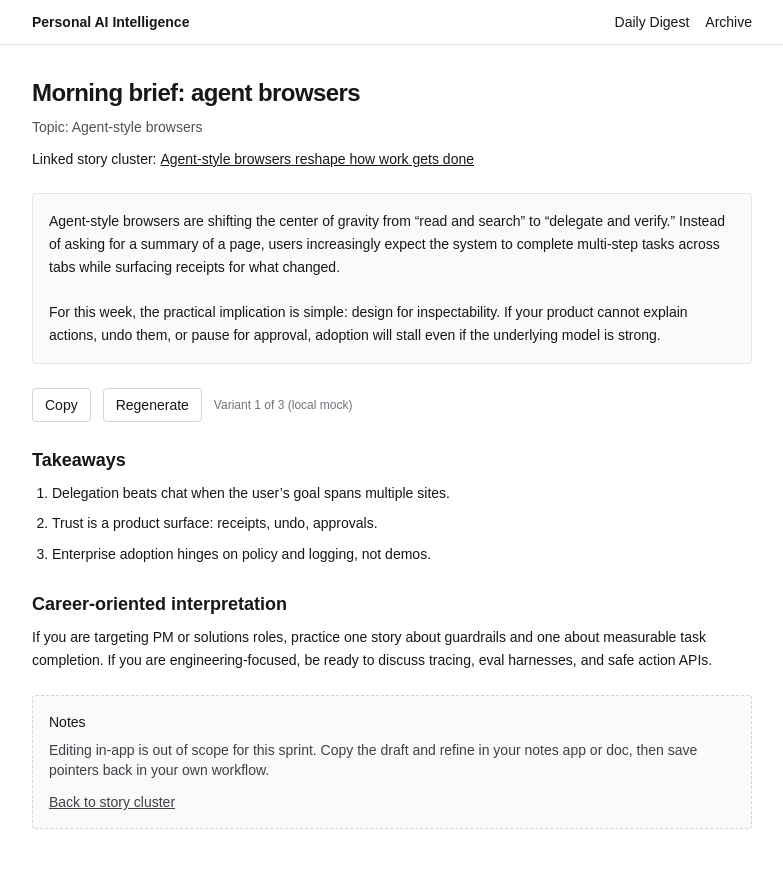
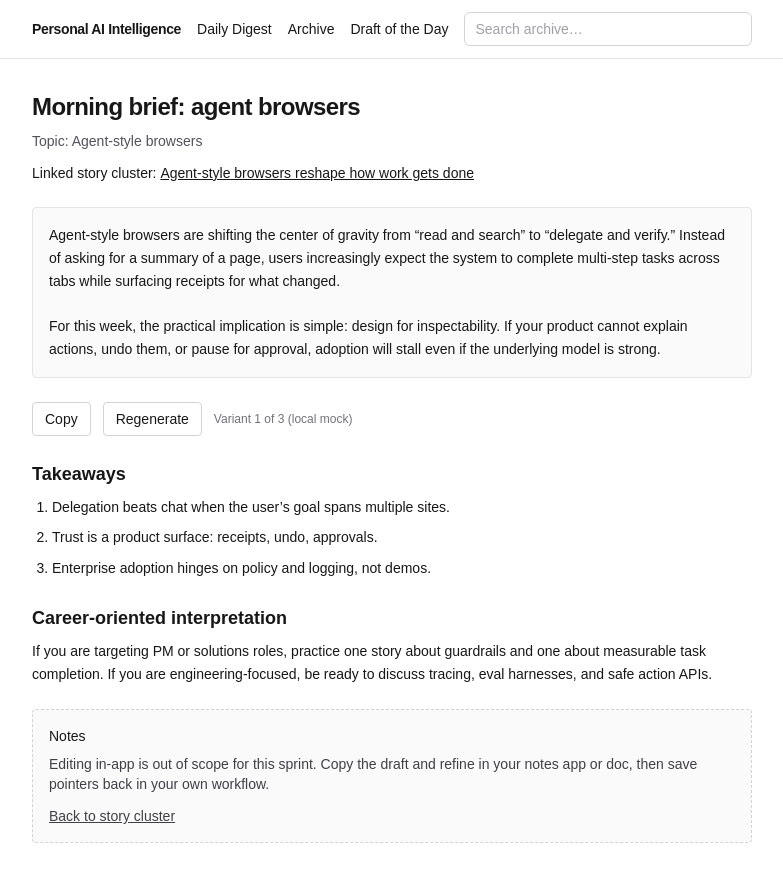
Before and after one commit to fanyang-888/personal-ai-intelligence-tool, a Next.js app: page /draft/draft-1 in a window 1280 px wide. Shown: the whole page, without its empty margins (248-1031 px from the left). Built offline with nearby package versions, Linux system fonts and the light colour scheme.

Commit message:
feat(layout): expand TopNav with draft anchor and archive search
- Links: Daily Digest, Archive, Draft of the Day (#draft-of-the-day)
- Client TopNavSearch submits to /archive with q query param

Made-with: Cursor

```diff
--- /dev/null
+++ b/components/layout/top-nav-search.tsx
@@ -0,0 +1,37 @@
+"use client";
+
+import { useRouter } from "next/navigation";
+import { FormEvent, useState } from "react";
+import { SearchBar } from "@/components/shared/search-bar";
+
+export function TopNavSearch() {
+  const [q, setQ] = useState("");
+  const router = useRouter();
+
+  function handleSubmit(e: FormEvent<HTMLFormElement>) {
+    e.preventDefault();
+    const trimmed = q.trim();
+    const url = trimmed
+      ? `/archive?q=${encodeURIComponent(trimmed)}`
+      : "/archive";
+    router.push(url);
+  }
+
+  return (
+    <form
+      onSubmit={handleSubmit}
+      className="flex w-full min-w-0 max-w-[220px] flex-1 sm:max-w-xs"
+      role="search"
+      aria-label="Site search"
+    >
+      <SearchBar
+        value={q}
+        onChange={setQ}
+        id="nav-search"
+        compact
+        placeholder="Search archive…"
+        className="mb-0 w-full"
+      />
+    </form>
+  );
+}
--- a/components/layout/top-nav.tsx
+++ b/components/layout/top-nav.tsx
@@ -1,22 +1,36 @@
 import Link from "next/link";
+import { TopNavSearch } from "@/components/layout/top-nav-search";
 
-const linkClass = "text-sm font-medium text-foreground underline-offset-4 hover:underline";
+const linkClass =
+  "shrink-0 text-sm font-medium text-foreground underline-offset-4 hover:text-emerald-800 hover:underline";
 
 export function TopNav() {
   return (
-    <header className="border-b border-zinc-200 bg-background">
-      <div className="mx-auto flex max-w-3xl items-center justify-between gap-4 px-4 py-3 sm:px-6">
-        <Link href="/" className="text-sm font-semibold text-foreground">
+    <header className="border-b border-zinc-200 bg-white">
+      <div className="mx-auto flex max-w-3xl flex-wrap items-center gap-x-4 gap-y-3 px-4 py-3 sm:px-6">
+        <Link
+          href="/"
+          className="shrink-0 text-sm font-semibold tracking-tight text-foreground"
+        >
           Personal AI Intelligence
         </Link>
-        <nav className="flex items-center gap-4" aria-label="Main">
+        <nav
+          className="flex flex-wrap items-center gap-x-4 gap-y-1 text-sm"
+          aria-label="Main"
+        >
           <Link href="/" className={linkClass}>
             Daily Digest
           </Link>
           <Link href="/archive" className={linkClass}>
             Archive
           </Link>
+          <Link href="/#draft-of-the-day" className={linkClass}>
+            Draft of the Day
+          </Link>
         </nav>
+        <div className="flex min-w-0 flex-1 basis-full sm:basis-[min(100%,12rem)] sm:justify-end">
+          <TopNavSearch />
+        </div>
       </div>
     </header>
   );
```
